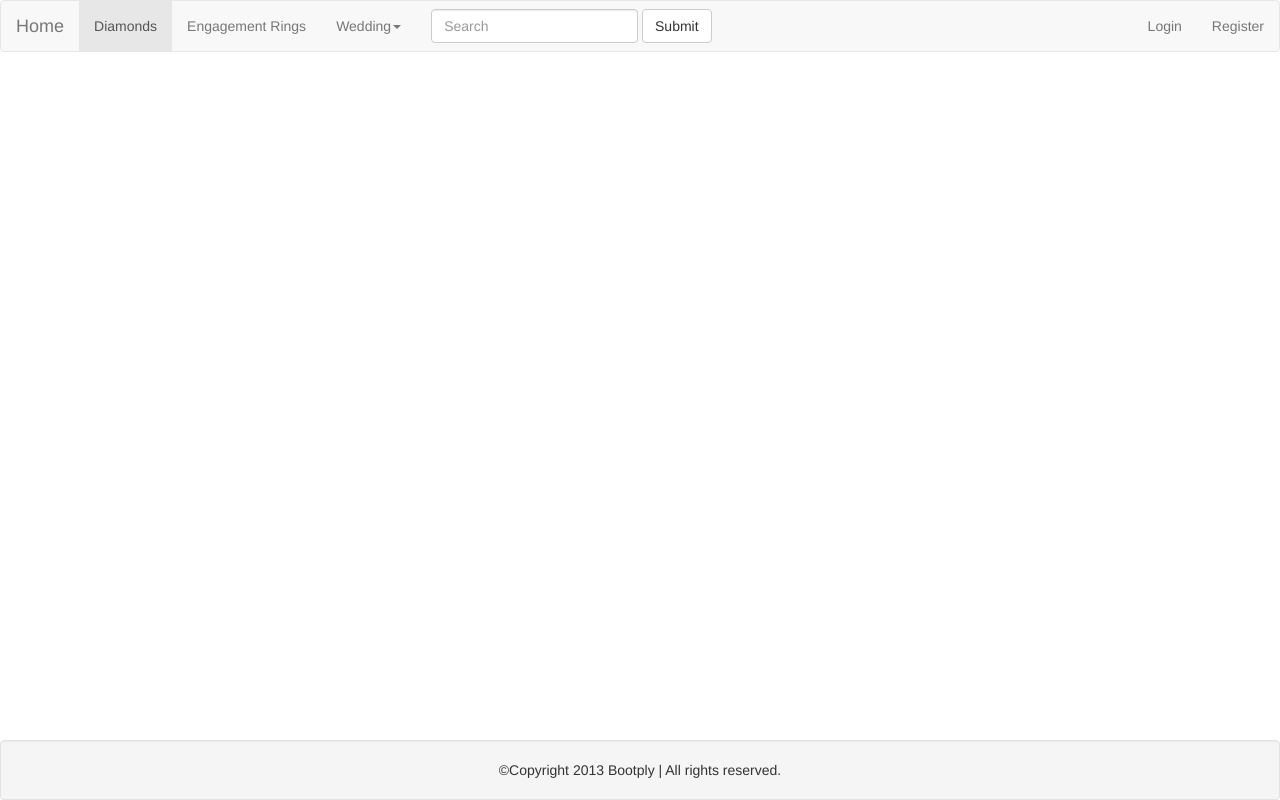
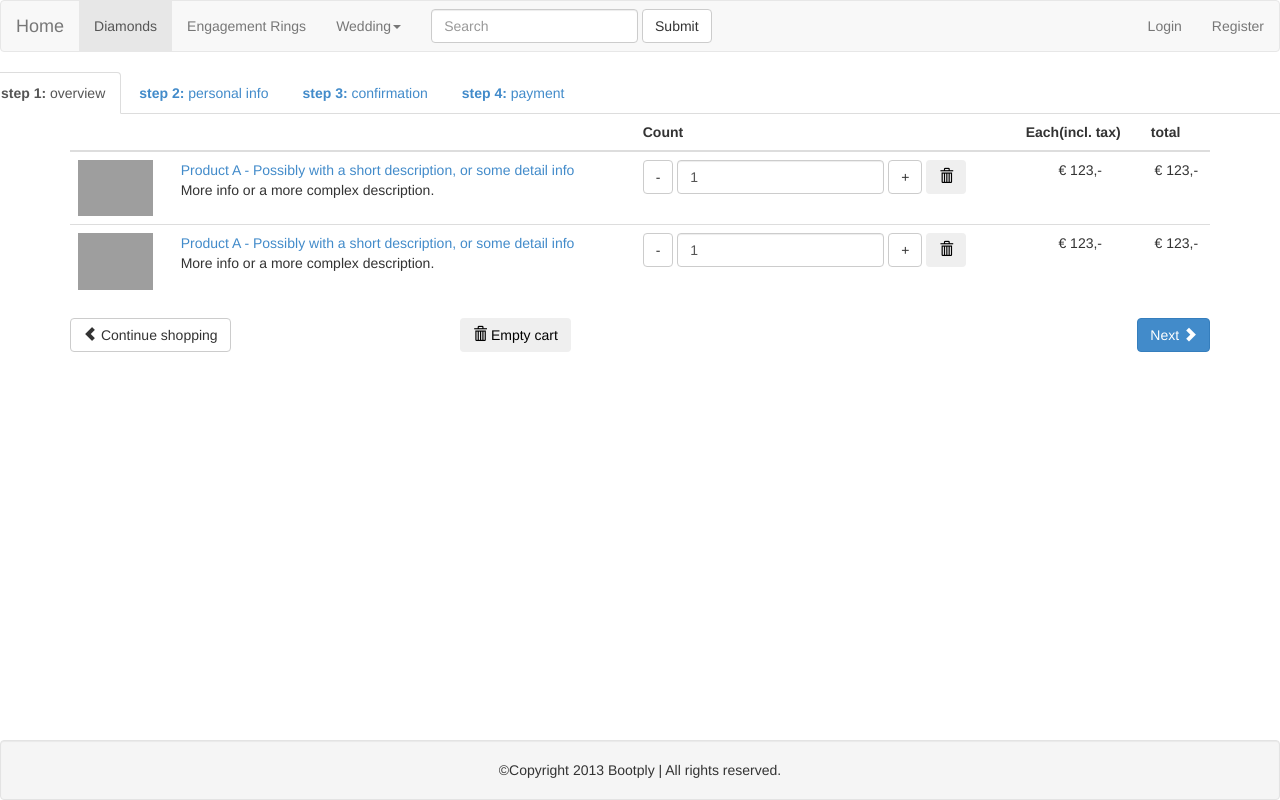
Before and after one commit to xiaofang168/website, a plain HTML site: page website/order.html in a window 1280 px wide. Drawn offline with Linux system fonts and the light colour scheme; grey boxes are pictures that could not be loaded.

Commit message:
增加了订单页面

```diff
--- a/website/order.html
+++ b/website/order.html
@@ -57,9 +57,109 @@
 	</nav>
 
 	<div class="row">
+		<ul class="nav nav-tabs">
+			<li class="active"><a href="#step1" data-toggle="tab"><b>step 1:</b> overview</a></li>
+			<li><a href="#"><b>step 2:</b> personal info</a></li>
+			<li><a href="#"><b>step 3:</b> confirmation</a></li>
+			<li><a href="#"><b>step 4:</b> payment</a></li>
+		</ul>
+		<div class="container">
+			<form class="form-inline" role="form">
+				<div class="tab-content">
+					<div class="tab-pane active" id="step1">
+						<div class="row">
+							<div class="col-xs-12">
+								<table class="table">
+									<thead>
+										<tr>
+											<th></th>
+											<th></th>
+											<th>Count</th>
+											<th>Each(incl. tax)</th>
+											<th>total</th>
+										</tr>
+									</thead>
+									<tbody>
+										<tr>
+											<td>
+												<img src="https://apps.bigbase.nl/templates/data/web/5001/img/product_01.jpg" width="75">
+											</td>
+											<td>
+												<a href="detail.html">Product A - Possibly with a short description, or some detail info</a>
+												<p>More info or a more complex description.</p>
+											</td>
+											<td>
+												<div class="row">
+													<div class="col-xs-12">
+														<div class="form-group">
+															<button class="btn btn-default">-</button>
+														</div>
+														<div class="form-group">
+															<input type="text" value="1" class="form-control"/>
+														</div>
+														<div class="form-group">
+															<button class="btn btn-default">+</button>
+														</div>
+														<div class="form-group">
+															<button class="btn" title="delete"><i class="glyphicon glyphicon-trash"></i></button>
+														<div>
+													</div>
 
+												</div>
+											</td>
+											<td align="center">€ 123,-</td>
+											<td align="center">€ 123,-</td>
+										</tr>
+										<tr>
+											<td>
+												<img src="https://apps.bigbase.nl/templates/data/web/5001/img/product_01.jpg" width="75">
+											</td>
+											<td>
+												<a href="detail.html">Product A - Possibly with a short description, or some detail info</a>
+												<p>More info or a more complex description.</p>
+											</td>
+											<td>
+												<div class="row">
+													<div class="col-xs-12">
+														<div class="form-group">
+															<button class="btn btn-default">-</button>
+														</div>
+														<div class="form-group">
+															<input type="text" value="1" class="form-control"/>
+														</div>
+														<div class="form-group">
+															<button class="btn btn-default">+</button>
+														</div>
+														<div class="form-group">
+															<button class="btn" title="delete"><i class="glyphicon glyphicon-trash"></i></button>
+														<div>
+													</div>
+
+												</div>
+											</td>
+											<td align="center">€ 123,-</td>
+											<td align="center">€ 123,-</td>
+										</tr>
+									</tbody>
+								</table>
+							</div>
+						</div>
+					</div>
+				</div>
+			</form>
+			<div class="row">
+				<div class="col-xs-4">
+					<a href="products.html" class="btn btn-default"><i class="glyphicon glyphicon-chevron-left"></i> Continue shopping</a>
+				</div>
+				<div class="col-xs-4">
+					<button class="btn"><i class="glyphicon glyphicon-trash"></i> Empty cart</button>
+				</div>
+				<div class="col-xs-4">
+					<button class="btn btn-primary pull-right" data-target="#step2" data-toggle="tab">Next <i class="glyphicon glyphicon-chevron-right"></i></button>
+				</div>
+			</div>
+		</div>
 	</div>
-
 </div>
 <footer class="footer">
 	<div class="well text-center">
```
